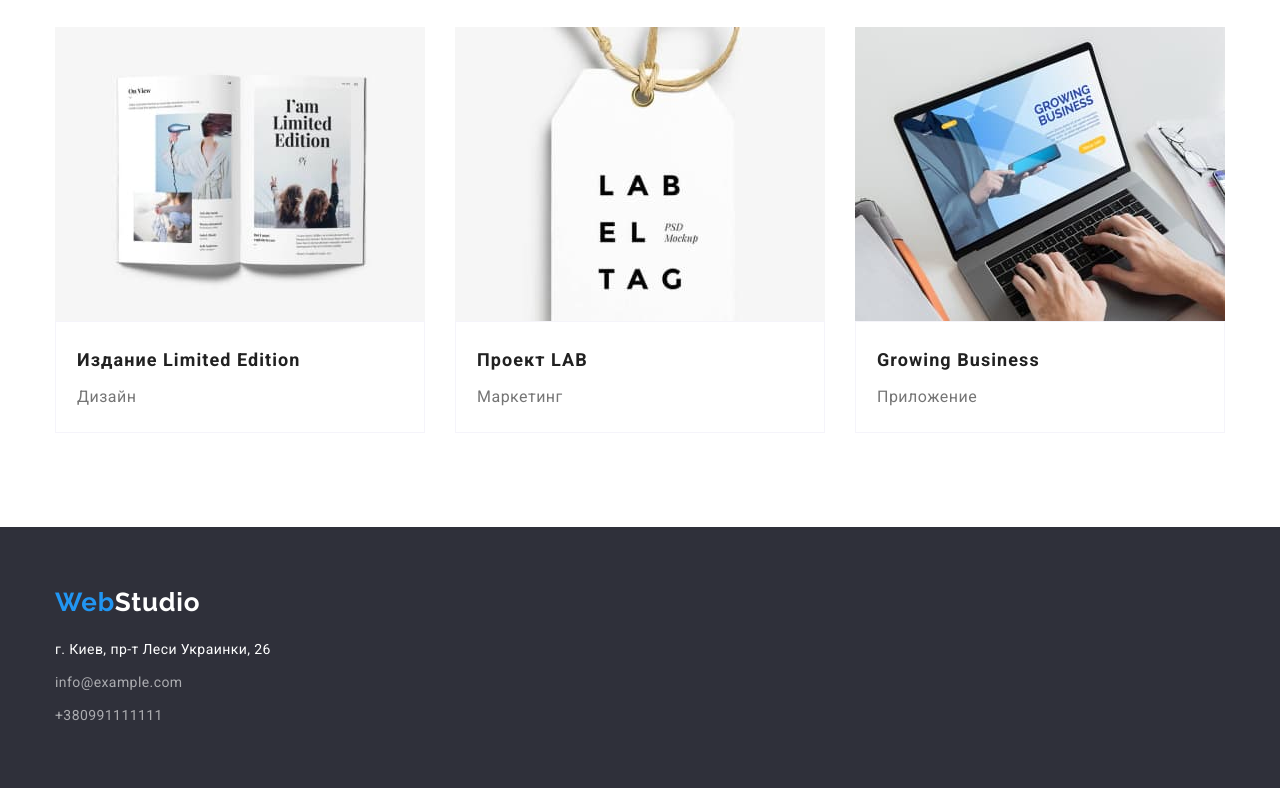
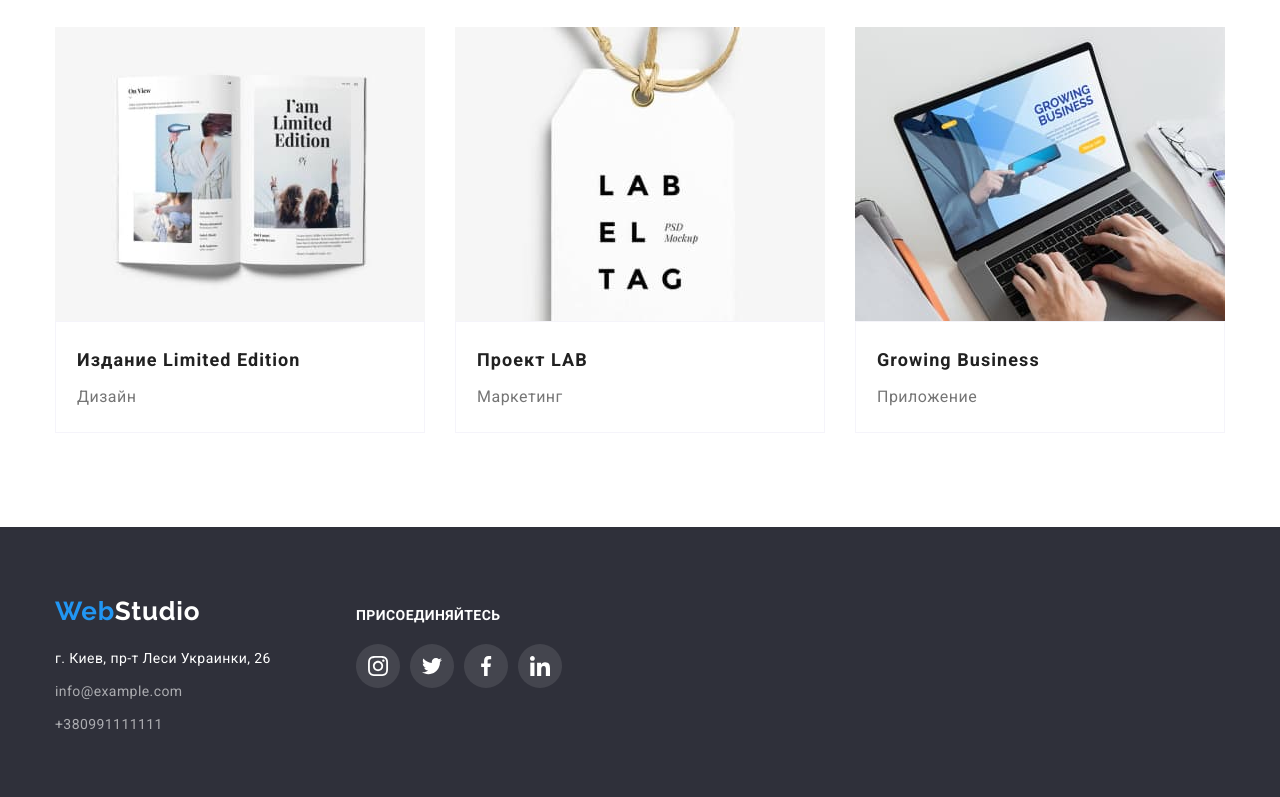
Before and after one commit to Redvanskyi-Rost/goit-markup-hw-04, a plain HTML site: page portfolio.html in a window 1280 px wide. Shown: the part 1111-1908 px from the top of the page. Drawn offline with nearby package versions, Linux system fonts and the light colour scheme.

Commit message:
добавил соцсети футеру

```diff
--- a/css/style.css
+++ b/css/style.css
@@ -623,7 +623,13 @@ img {
 
 /* -----------------------------------------------FOOTER SOCIAL------------------------------------------------- */
 
+.footer-blocks {
+  display: flex;
+  align-items: baseline;
+}
+
 .footer-soc {
+  width: 206px;
 }
 
 .footer-soc-title {
--- a/portfolio.html
+++ b/portfolio.html
@@ -223,14 +223,48 @@
       </section>
     </main>
     <footer class="footer">
-      <div class="container">
-        <a href="./index.html" class="footer-logo link"
-          >Web<span class="logo-accent link">Studio</span></a
-        >
+      <div class="container footer-blocks">
         <div class="footer-contacts">
+          <a href="./index.html" class="footer-logo link"
+            >Web<span class="logo-accent link">Studio</span></a
+          >
+
           <address class="footer-adress">г. Киев, пр-т Леси Украинки, 26</address>
           <a href="mailto:info@example.com" class="footer-mail link">info@example.com</a>
           <a href="tel:+380991111111" class="footer-tel link">+380991111111</a>
+        </div>
+        <div class="footer-soc">
+          <h3 class="footer-soc-title">присоединяйтесь</h3>
+          <ul class="footer-soc-list list">
+            <li class="footer-soc-item">
+              <a href="" class="footer-soc-link link">
+                <svg class="footer-soc-icon" width="20" height="20">
+                  <use href="./images/icons.svg#instagram-icon"></use>
+                </svg>
+              </a>
+            </li>
+            <li class="footer-soc-item">
+              <a href="" class="footer-soc-link link">
+                <svg class="footer-soc-icon" width="20" height="20">
+                  <use href="./images/icons.svg#twitter-icon"></use>
+                </svg>
+              </a>
+            </li>
+            <li class="footer-soc-item">
+              <a href="" class="footer-soc-link link">
+                <svg class="footer-soc-icon" width="20" height="20">
+                  <use href="./images/icons.svg#facebook-icon"></use>
+                </svg>
+              </a>
+            </li>
+            <li class="footer-soc-item">
+              <a href="" class="footer-soc-link link">
+                <svg class="footer-soc-icon" width="20" height="20">
+                  <use href="./images/icons.svg#linkedin-icon"></use>
+                </svg>
+              </a>
+            </li>
+          </ul>
         </div>
       </div>
     </footer>
```
Also changed, not shown: index.html (+34 -1 lines).
